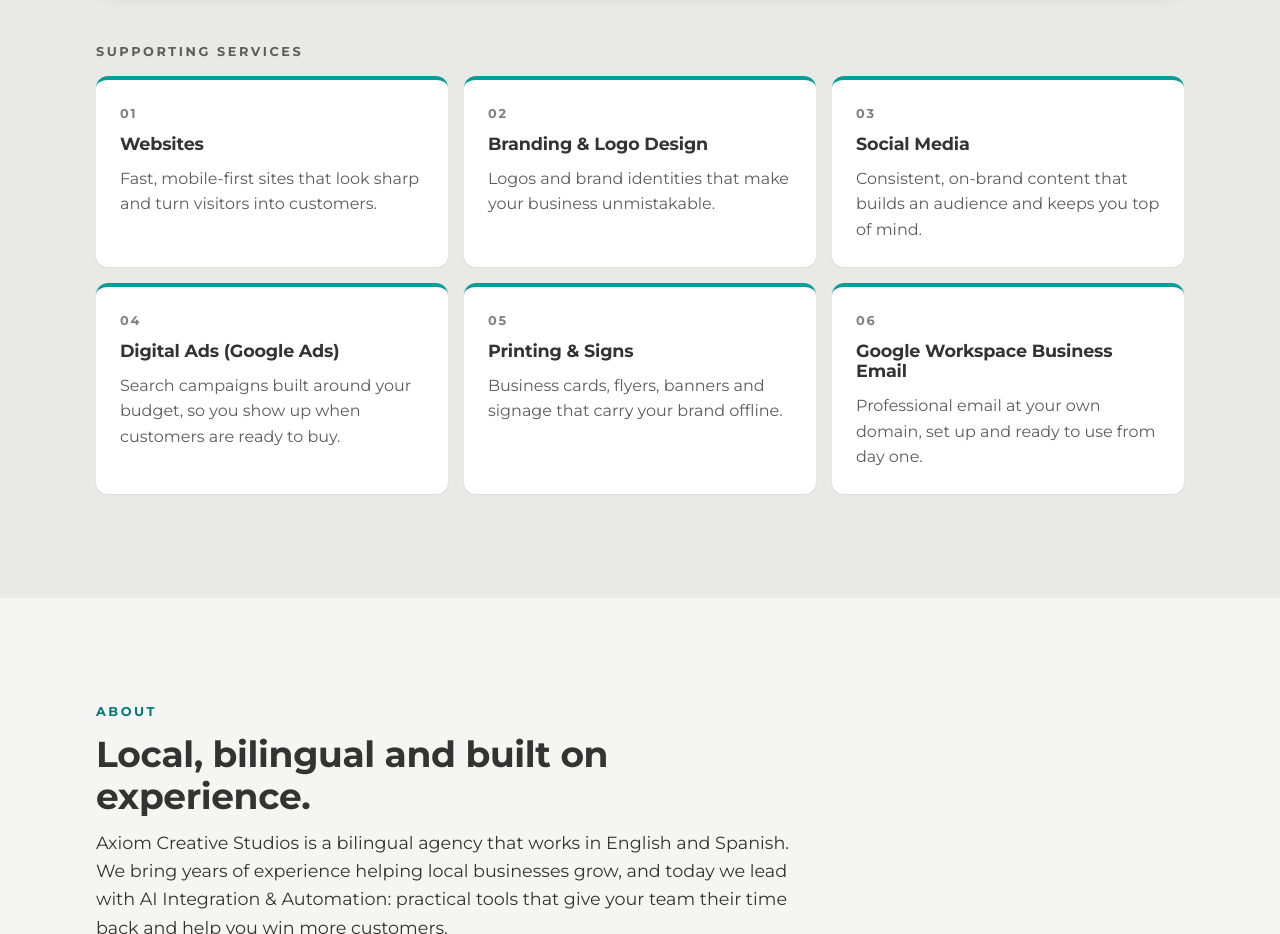
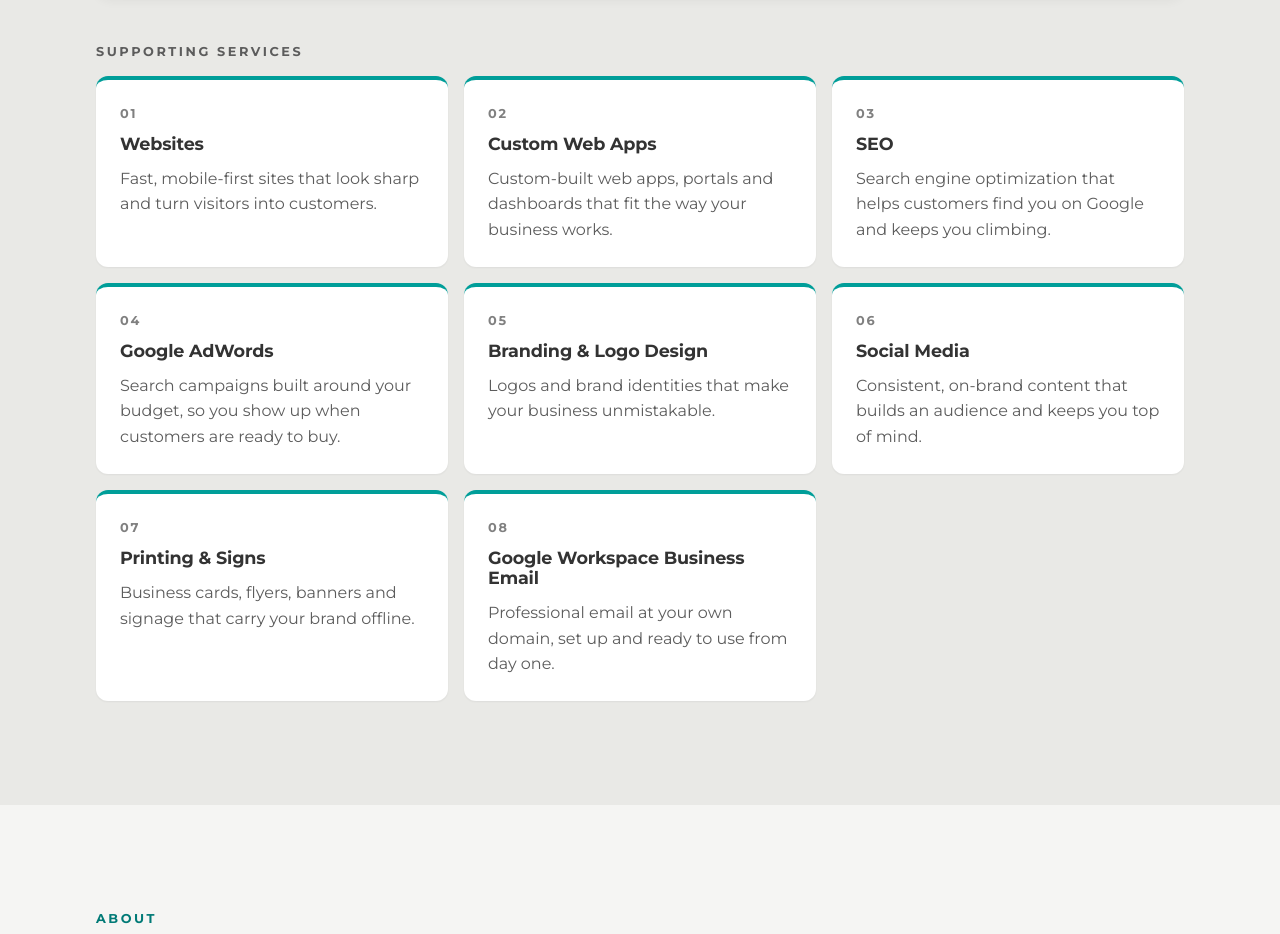
Before and after one commit to javiojo/axiomcreativestudios, a plain HTML site: page index.html in a window 1280 px wide. Shown: the part 1400-2334 px from the top of the page. Drawn offline with Linux system fonts and the light colour scheme.

Commit message:
Add Custom Web Apps, SEO and Google AdWords services

```diff
--- a/index.html
+++ b/index.html
@@ -4,7 +4,7 @@
 <meta charset="utf-8">
 <meta name="viewport" content="width=device-width, initial-scale=1">
 <title>Axiom Creative Studios | AI Integration &amp; Automation</title>
-<meta name="description" content="Axiom Creative Studios is a bilingual (EN/ES) agency offering AI Integration &amp; Automation, plus websites, branding, social media, Google Ads, printing and business email.">
+<meta name="description" content="Axiom Creative Studios is a bilingual (EN/ES) agency offering AI Integration &amp; Automation, plus websites, custom web apps, SEO, Google AdWords, branding, social media, printing and business email.">
 <meta name="theme-color" content="#F5F5F3">
 <link rel="canonical" href="https://axiomcreativestudios.com/">
 <link rel="icon" type="image/png" href="assets/favicon.png">
@@ -65,11 +65,13 @@
     <h3 class="sub">Supporting services</h3>
     <ul class="grid">
       <li class="card"><span class="num" aria-hidden="true">01</span><h3>Websites</h3><p>Fast, mobile-first sites that look sharp and turn visitors into customers.</p></li>
-      <li class="card"><span class="num" aria-hidden="true">02</span><h3>Branding &amp; Logo Design</h3><p>Logos and brand identities that make your business unmistakable.</p></li>
-      <li class="card"><span class="num" aria-hidden="true">03</span><h3>Social Media</h3><p>Consistent, on-brand content that builds an audience and keeps you top of mind.</p></li>
-      <li class="card"><span class="num" aria-hidden="true">04</span><h3>Digital Ads (Google Ads)</h3><p>Search campaigns built around your budget, so you show up when customers are ready to buy.</p></li>
-      <li class="card"><span class="num" aria-hidden="true">05</span><h3>Printing &amp; Signs</h3><p>Business cards, flyers, banners and signage that carry your brand offline.</p></li>
-      <li class="card"><span class="num" aria-hidden="true">06</span><h3>Google Workspace Business Email</h3><p>Professional email at your own domain, set up and ready to use from day one.</p></li>
+      <li class="card"><span class="num" aria-hidden="true">02</span><h3>Custom Web Apps</h3><p>Custom-built web apps, portals and dashboards that fit the way your business works.</p></li>
+      <li class="card"><span class="num" aria-hidden="true">03</span><h3>SEO</h3><p>Search engine optimization that helps customers find you on Google and keeps you climbing.</p></li>
+      <li class="card"><span class="num" aria-hidden="true">04</span><h3>Google AdWords</h3><p>Search campaigns built around your budget, so you show up when customers are ready to buy.</p></li>
+      <li class="card"><span class="num" aria-hidden="true">05</span><h3>Branding &amp; Logo Design</h3><p>Logos and brand identities that make your business unmistakable.</p></li>
+      <li class="card"><span class="num" aria-hidden="true">06</span><h3>Social Media</h3><p>Consistent, on-brand content that builds an audience and keeps you top of mind.</p></li>
+      <li class="card"><span class="num" aria-hidden="true">07</span><h3>Printing &amp; Signs</h3><p>Business cards, flyers, banners and signage that carry your brand offline.</p></li>
+      <li class="card"><span class="num" aria-hidden="true">08</span><h3>Google Workspace Business Email</h3><p>Professional email at your own domain, set up and ready to use from day one.</p></li>
     </ul>
   </div>
 </section>
@@ -104,9 +106,11 @@
           <option>Not sure yet</option>
           <option>AI Integration &amp; Automation</option>
           <option>Websites</option>
+          <option>Custom Web Apps</option>
+          <option>SEO</option>
+          <option>Google AdWords</option>
           <option>Branding &amp; Logo Design</option>
           <option>Social Media</option>
-          <option>Digital Ads (Google Ads)</option>
           <option>Printing &amp; Signs</option>
           <option>Google Workspace Business Email</option>
         </select>
```
